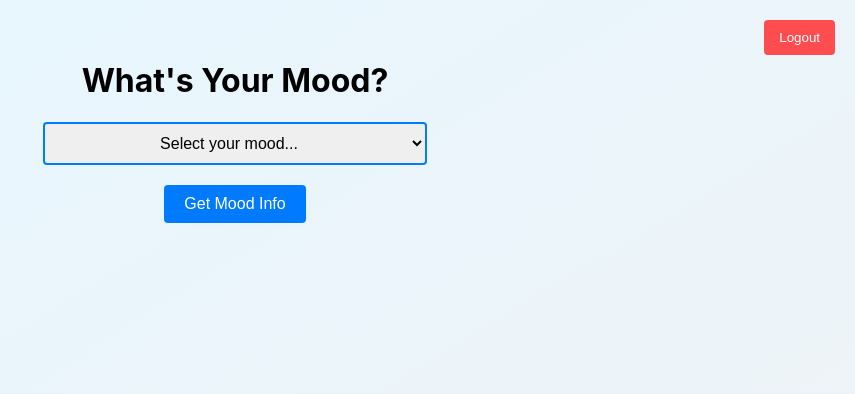
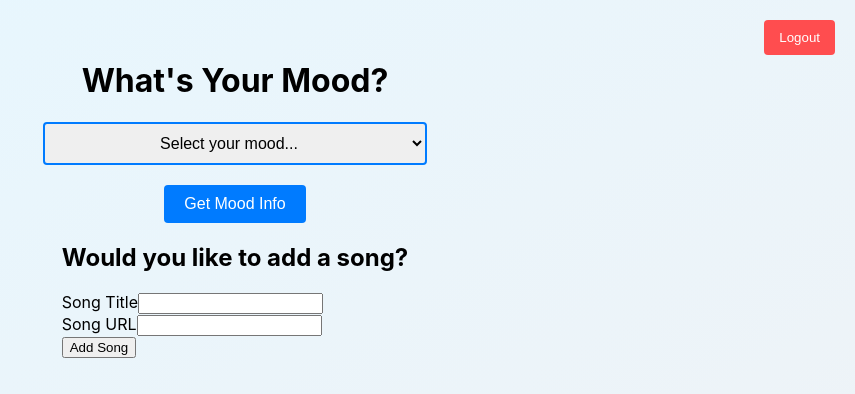
Before and after one commit to nfmh/ui-service, a React (Create React App) app: page /home in a window 1280 px wide. Shown: the top 394 px of the page, without its empty margins (425-1280 px from the left). Built offline with nearby package versions, Linux system fonts and the light colour scheme; sample sign-in values are in the browser's storage.

Commit message:
added section for adding users song

```diff
--- a/src/components/HomePage/HomePage.js
+++ b/src/components/HomePage/HomePage.js
@@ -7,7 +7,10 @@ import './HomePage.css';
 const HomePage = () => {
     const [mood, setMood] = useState('');
     const [moodInfo, setMoodInfo] = useState({ quote: '', songs: [], imageUrl: '' });
+    const [songTitle, setSongTitle] = useState('');
+    const [songUrl, setSongUrl] = useState('');
     const [error, setError] = useState('');
+    const [message, setMessage] = useState('');
     const navigate = useNavigate();
 
     useEffect(() => {
@@ -22,13 +25,13 @@ const HomePage = () => {
         const value = `; ${document.cookie}`;
         const parts = value.split(`; ${name}=`);
         if (parts.length === 2) return parts.pop().split(';').shift();
-      };
+    };
 
     const fetchMoodInfo = async () => {
         try {
             const token = getCookie('token');
             const response = await axios.post(`${process.env.REACT_APP_MOOD_API_URL}/mood`, { mood }, {
-              headers: { Authorization: `Bearer ${token}` }
+                headers: { Authorization: `Bearer ${token}` }
             });
 
             if (response.data) {
@@ -52,6 +55,28 @@ const HomePage = () => {
         navigate('/login');
     };
 
+    const handleSongSubmit = async (e) => {
+        e.preventDefault();
+        try {
+            const token = getCookie('token');
+            const response = await axios.post(`${process.env.REACT_APP_MOOD_API_URL}/song`,
+            { mood: mood, title: songTitle, url: songUrl }, {
+                headers: { Authorization: `Bearer ${token}` }
+            });
+
+            if (response.status === 201) {
+                setMessage('New song added successfully.');
+                setError('');
+                setSongTitle('');
+                setSongUrl('');
+            } else {
+                setError('Error adding song.');
+            }
+        } catch (err) {
+            setError(err.response?.status === 404 ? 'Mood not found.' : 'Error adding song.');
+        }
+    };
+
     return (
         <div className="home-container">
             <Button onClick={handleLogout} label="Logout" className="logout-button" />
@@ -66,6 +91,7 @@ const HomePage = () => {
             </select>
             <Button onClick={fetchMoodInfo} label="Get Mood Info" className="home-button" />
             {error && <div className="home-message">{error}</div>}
+            {message && <div className="home-message success">{message}</div>}
             {moodInfo.quote && <div className="home-quote">{moodInfo.quote}</div>}
             {moodInfo.imageUrl && <img src={moodInfo.imageUrl} alt="Mood" className="home-image" />}
             {moodInfo.songs.length > 0 && (
@@ -89,6 +115,21 @@ const HomePage = () => {
                     </table>
                 </>
             )}
+
+            <div className="add-song-section">
+                <h2>Would you like to add a song?</h2>
+                <form onSubmit={handleSongSubmit}>
+                    <div className="form-group">
+                        <label>Song Title</label>
+                        <input type="text" value={songTitle} onChange={(e) => setSongTitle(e.target.value)} required />
+                    </div>
+                    <div className="form-group">
+                        <label>Song URL</label>
+                        <input type="text" value={songUrl} onChange={(e) => setSongUrl(e.target.value)} required />
+                    </div>
+                    <Button type="submit" label="Add Song" className="add-song-button" />
+                </form>
+            </div>
         </div>
     );
 };
```
Also changed, not shown: 1 other file (tests, documents, lock files or other folders).
